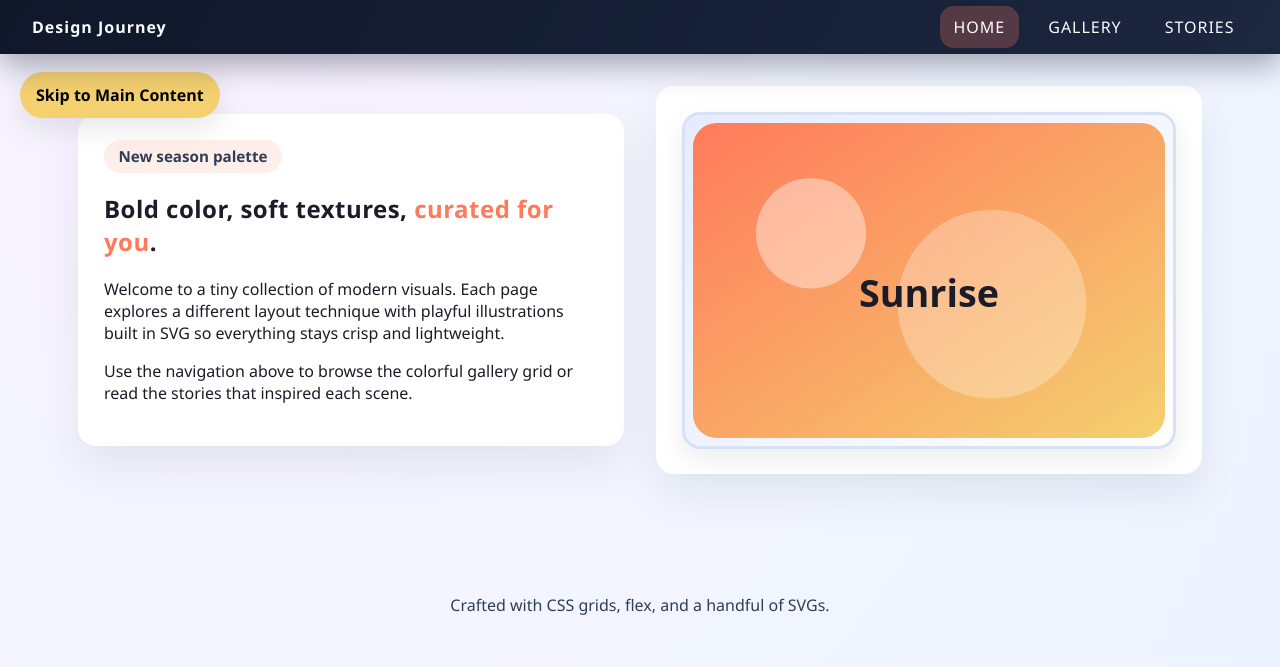
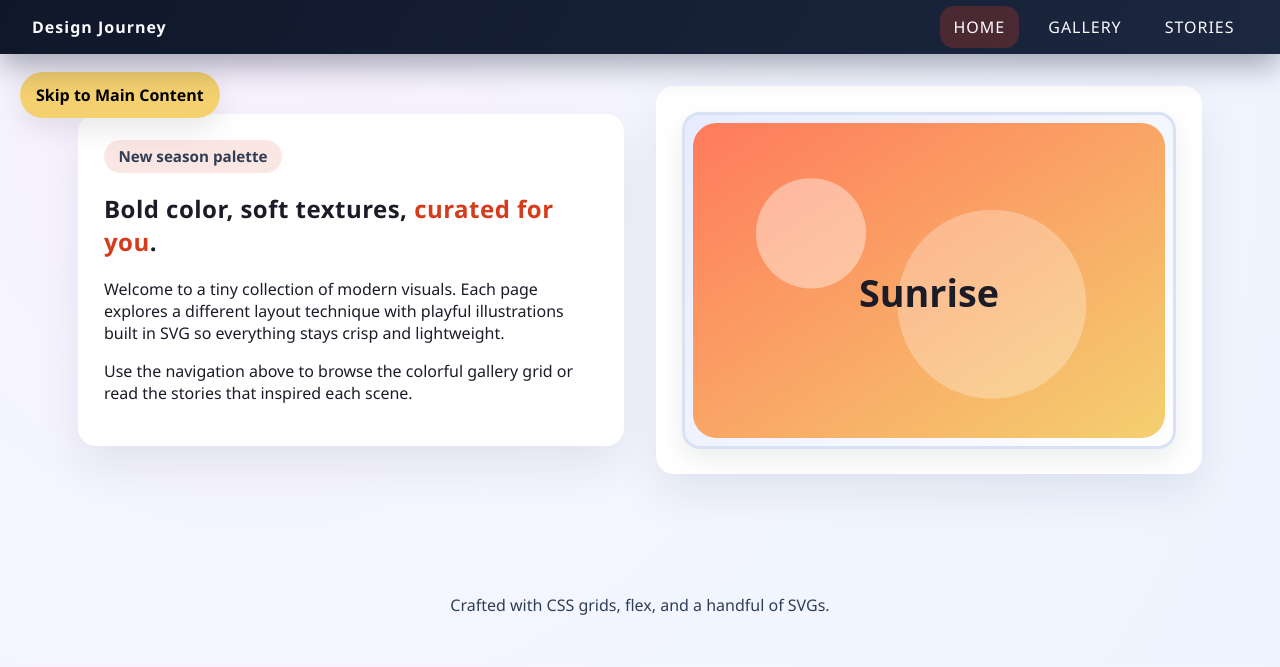
Before and after one commit to daniel-sb/css_coursera_final_project, a plain HTML site: page index.html in a window 1280 px wide. Drawn offline with Linux system fonts and the light colour scheme.

Commit message:
Improve accent contrast on intro highlight

```diff
--- a/style.css
+++ b/style.css
@@ -1,7 +1,7 @@
 :root {
   --ink: #1c1c28;
   --mid: #2f3e54;
-  --accent: #ff7a5c;
+  --accent: #d63b1c;
   --soft: #f6f7fb;
   --bright: #f4d06f;
   --muted: #93a3b8;
@@ -87,13 +87,13 @@ nav a {
 
 nav a:hover,
 nav a:focus-visible {
-  background: rgba(255, 122, 92, 0.14);
+  background: rgba(214, 59, 28, 0.14);
   color: var(--bright);
   transform: translateY(-2px);
 }
 
 nav a.active {
-  background: rgba(255, 122, 92, 0.26);
+  background: rgba(214, 59, 28, 0.26);
   color: #fff;
 }
 
@@ -141,7 +141,7 @@ h2 {
   gap: 0.4rem;
   padding: 0.4rem 0.9rem;
   border-radius: 999px;
-  background: rgba(255, 122, 92, 0.12);
+  background: rgba(214, 59, 28, 0.12);
   color: var(--mid);
   font-weight: 700;
   font-size: 0.95rem;
```
